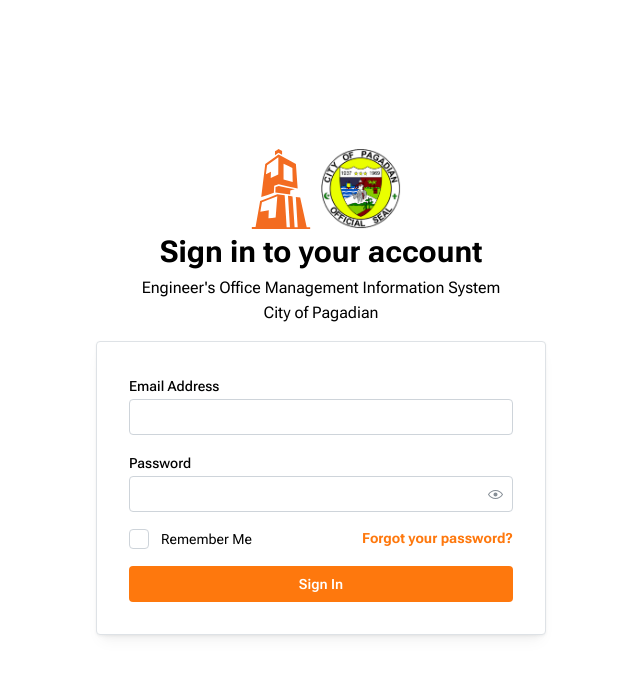
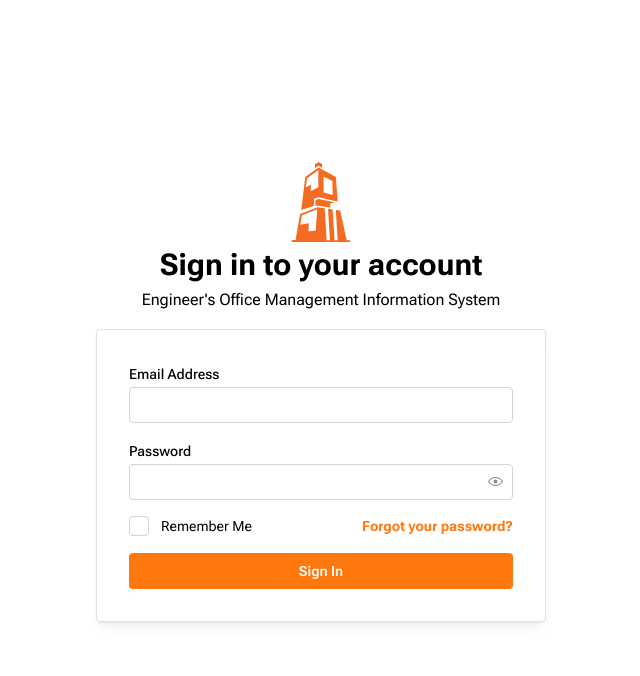
Before and after one commit to zionsploit/ceomis-v2-client, a Next.js app: page /login in a window 1280 px wide. Shown: the top 676 px of the page, without its empty margins (319-959 px from the left). Built offline with nearby package versions, Linux system fonts and the light colour scheme; no server answers.

Commit message:
chore: :lipstick: remove seal images

```diff
--- a/src/app/login/page.content.tsx
+++ b/src/app/login/page.content.tsx
@@ -16,15 +16,15 @@
                     width={80}
                     height={80}
                     alt="mis logo" />
-                <Image
+                {/* <Image
                     src={'/assets/seal.png'}
                     width={80}
                     height={80}
-                    alt="City logo" />
+                    alt="City logo" /> */}
             </Flex>
             <Text label="Sign in to your account" ft="heavyTitle" />
             <Text label={`Engineer's Office Management Information System`} ft="medium" />
-            <Text label={`City of Pagadian`} ft="medium" />
+            {/* <Text label={`City of Pagadian`} ft="medium" /> */}
             <Paper my="md" p="xl" w={rem(450)}>
                 <LoginForm />
             </Paper>
```
